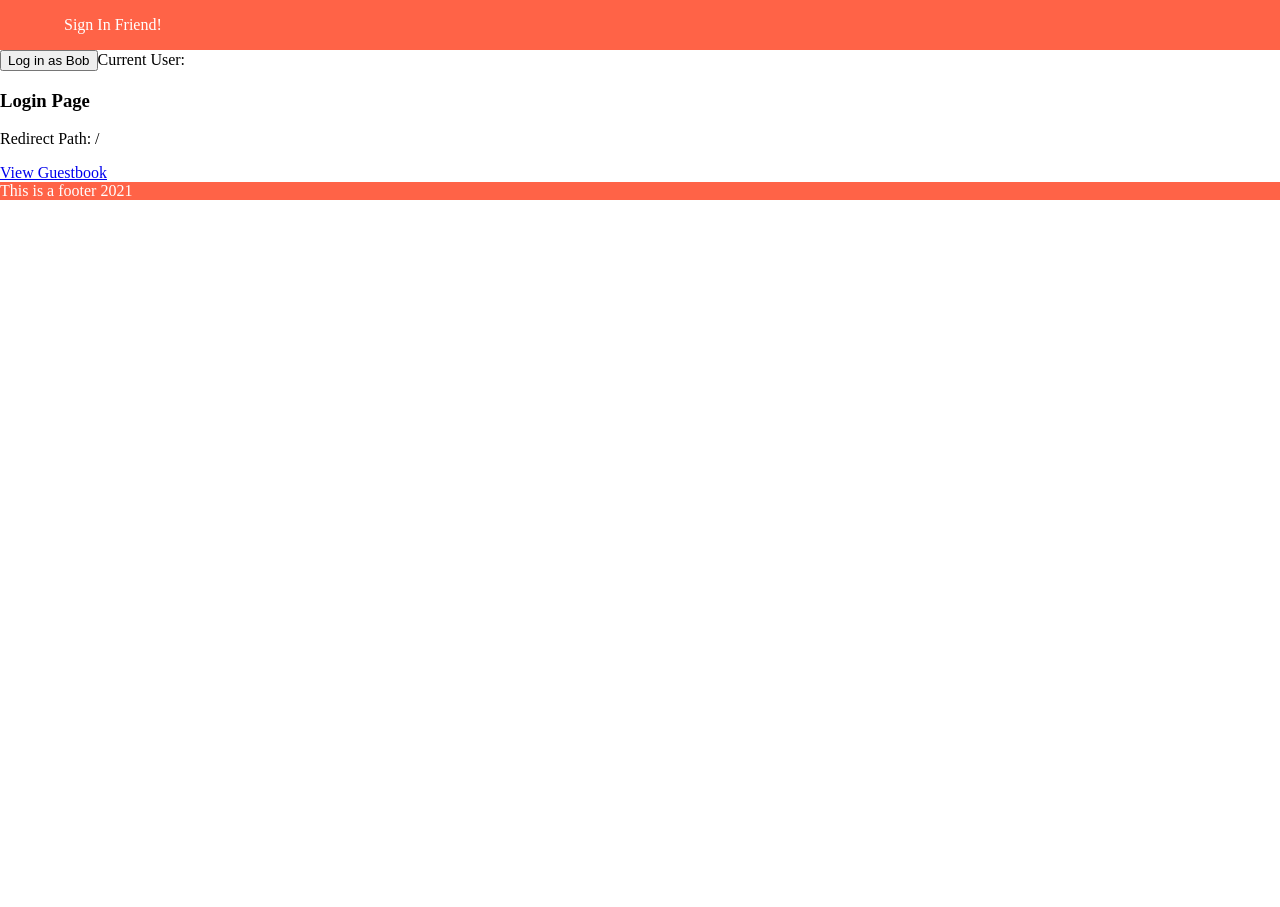
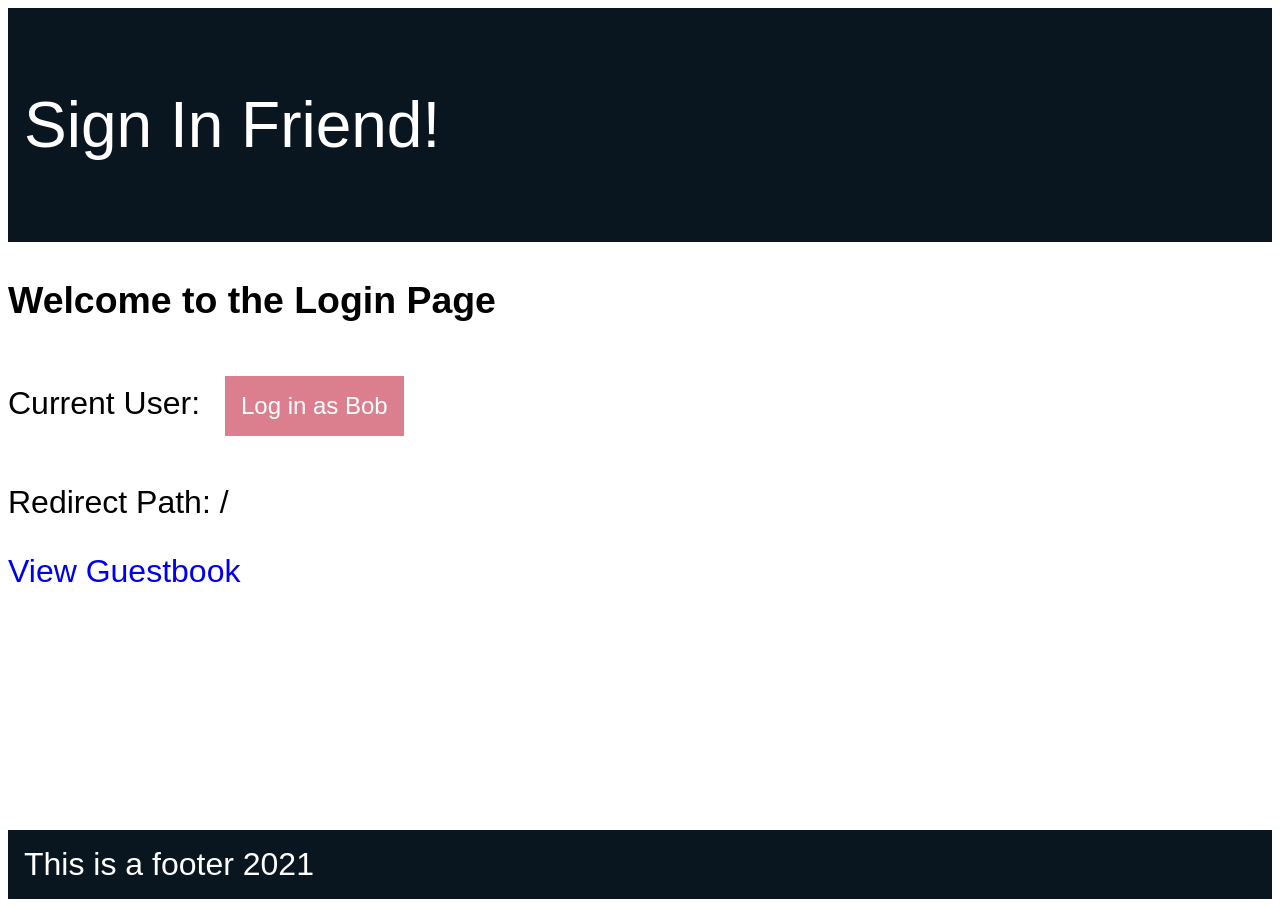
Before and after one commit to justin-w-soto/guestbook, a React app: page /login in a window 1280 px wide. Before the commit the page ends 800 px from the top, so only its background shows below. Built offline with nearby package versions, Linux system fonts and the light colour scheme.

Commit message:
making progress

```diff
--- a/src/components/Layout/Footer.jsx
+++ b/src/components/Layout/Footer.jsx
@@ -2,7 +2,14 @@ import React from 'react'
 
 export const Footer = () => {
     return (
-        <footer style={{background: 'tomato', color: 'white', margin: '0'}}>
+        <footer style={{
+            background: '#091620',
+            color: 'white',
+            padding: '1rem',
+            fontSize:'2rem',
+            fontFamily:'sans-serif',
+            marginTop:'30vh'
+            }}>
             This is a footer 2021
         </footer>
     )
--- a/src/components/Layout/Header.jsx
+++ b/src/components/Layout/Header.jsx
@@ -4,13 +4,20 @@ import { useMyHook } from '../../context/UserContext'
 export const Header = () => {
     const { user } = useMyHook()
     return (
-        <header style={{color: 'white', background: 'tomato', marginTop: '0', display:'flex', justifyContent: 'space-between' , paddingInline: '4rem'  } } className='header'>
+        <header className='header'
+        style={{
+          background: '#091620',
+          color: 'white',
+          padding: '1rem',
+          fontFamily:'sans-serif',
+
+          }}>
             {user ? (
         <p>
           Signing Guestbook as {user}
         </p>
       ) : (
-        <p>Sign In Friend!</p>
+        <p style={{ fontSize: '4rem'}}>Sign In Friend!</p>
       )}
         </header>
     )
--- a/src/components/PrivateRoute/PrivateRoute.jsx
+++ b/src/components/PrivateRoute/PrivateRoute.jsx
@@ -5,7 +5,6 @@ import { useMyHook } from '../../context/UserContext'
 export const PrivateRoute = ({ children, ...rest }) => {
     const { user } = useMyHook();
     return (
-
         <>
         <h1>This is private time shhhhh!</h1>
         <Route {...rest} render={( privateRouteProps ) =>
--- a/src/context/UserContext.jsx
+++ b/src/context/UserContext.jsx
@@ -5,6 +5,9 @@ import { useContext, createContext, useState }from 'react'
 
     const UserProvider = ({ children }) => {
         const [user, setUser] = useState('')
+
+
+
         return (<UserContext.Provider value={{user, setUser}}>{ children }</UserContext.Provider>)
     }
 
--- a/src/index.html
+++ b/src/index.html
@@ -8,7 +8,7 @@
   <title>GuestBook</title>
 </head>
 
-<body style="margin: 0px; padding: 0px;">
+<body>
   <div id="root"></div>
 </body>
 
--- a/src/index.jsx
+++ b/src/index.jsx
@@ -2,6 +2,7 @@ import React from 'react';
 import  ReactDom from 'react-dom';
 import App from './App';
 import { UserProvider } from './context/UserContext';
+
 
 ReactDom.render(
 <React.StrictMode>
--- a/src/views/Auth/Auth.jsx
+++ b/src/views/Auth/Auth.jsx
@@ -1,21 +1,33 @@
 import React from 'react'
-import { useLocation } from 'react-router-dom';
-import { Link } from 'react-router-dom';
+import { useLocation, useHistory, Link } from 'react-router-dom';
 import { useMyHook } from '../../context/UserContext'
 
 export const Auth = () => {
     const { user, setUser } = useMyHook()
     const location = useLocation()
-
+    const history = useHistory()
     const { from } = location.state || { from: { pathname: '/'} }
 
      return (
-        <div>
-            <button onClick={() => setUser('bob')}>Log in as Bob</button>
+        <div style={{
+            fontSize: '2rem',
+            fontFamily:'sans-serif'
+            }}>
+            <h3>Welcome to the Login Page</h3>
             Current User: {user}
-            <h3>Login Page</h3>
+
+            <button onClick={() => setUser('bob')} style={{
+                background: '#DB7F8E',
+                color: 'white',
+                padding: '1rem',
+                fontSize:'1.5rem',
+                margin:'1rem',
+                boxShadow: 'none',
+                border: 'none'
+                }}>
+                    Log in as Bob</button>
             <p>Redirect Path: {from.pathname}</p>
-            <Link to="/">View Guestbook</Link>
+            <Link to="/" style={{ textDecoration: 'none', }}>View Guestbook</Link>
         </div>
     )
 }
```
Also changed, not shown: src/App.jsx (+2 -6 lines).
